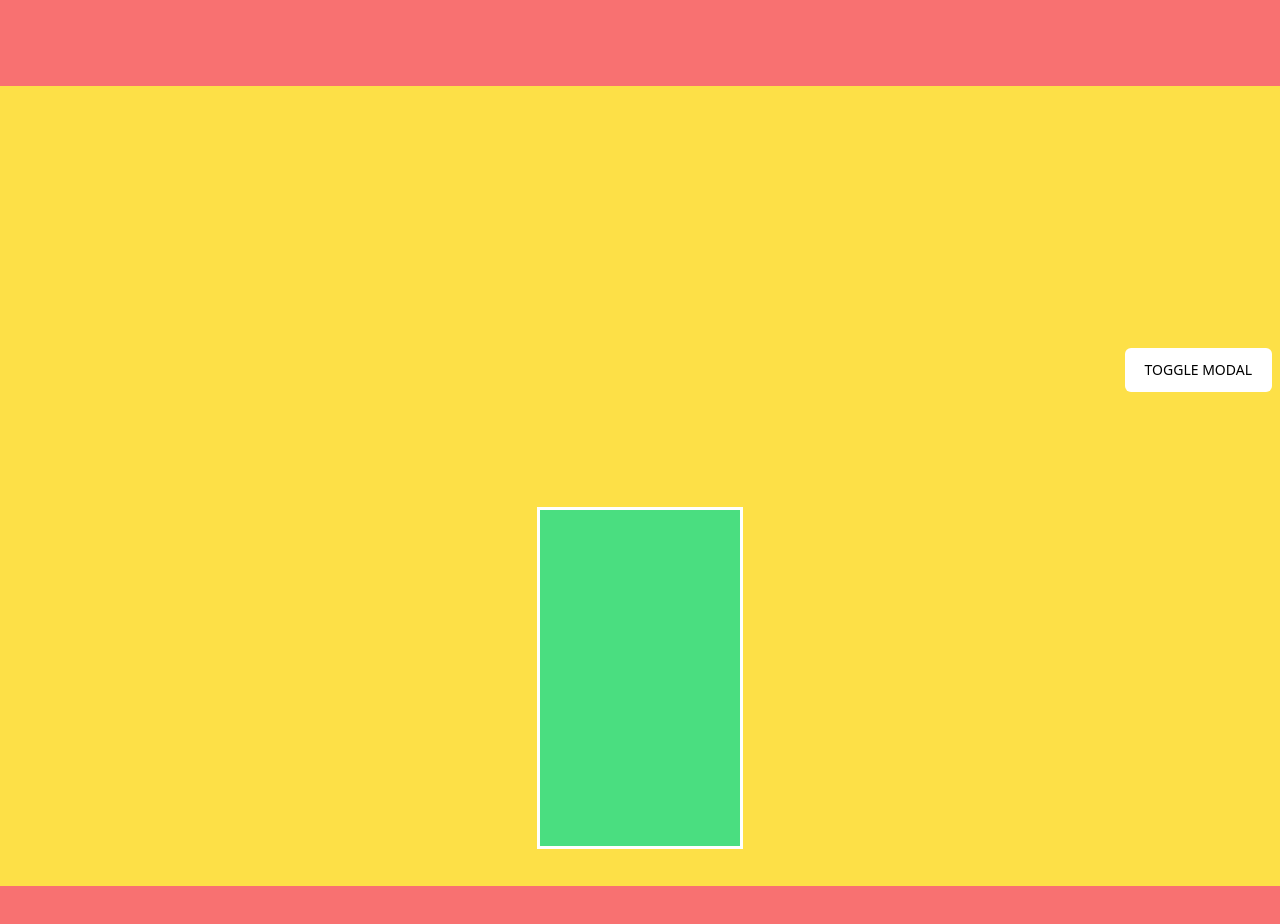
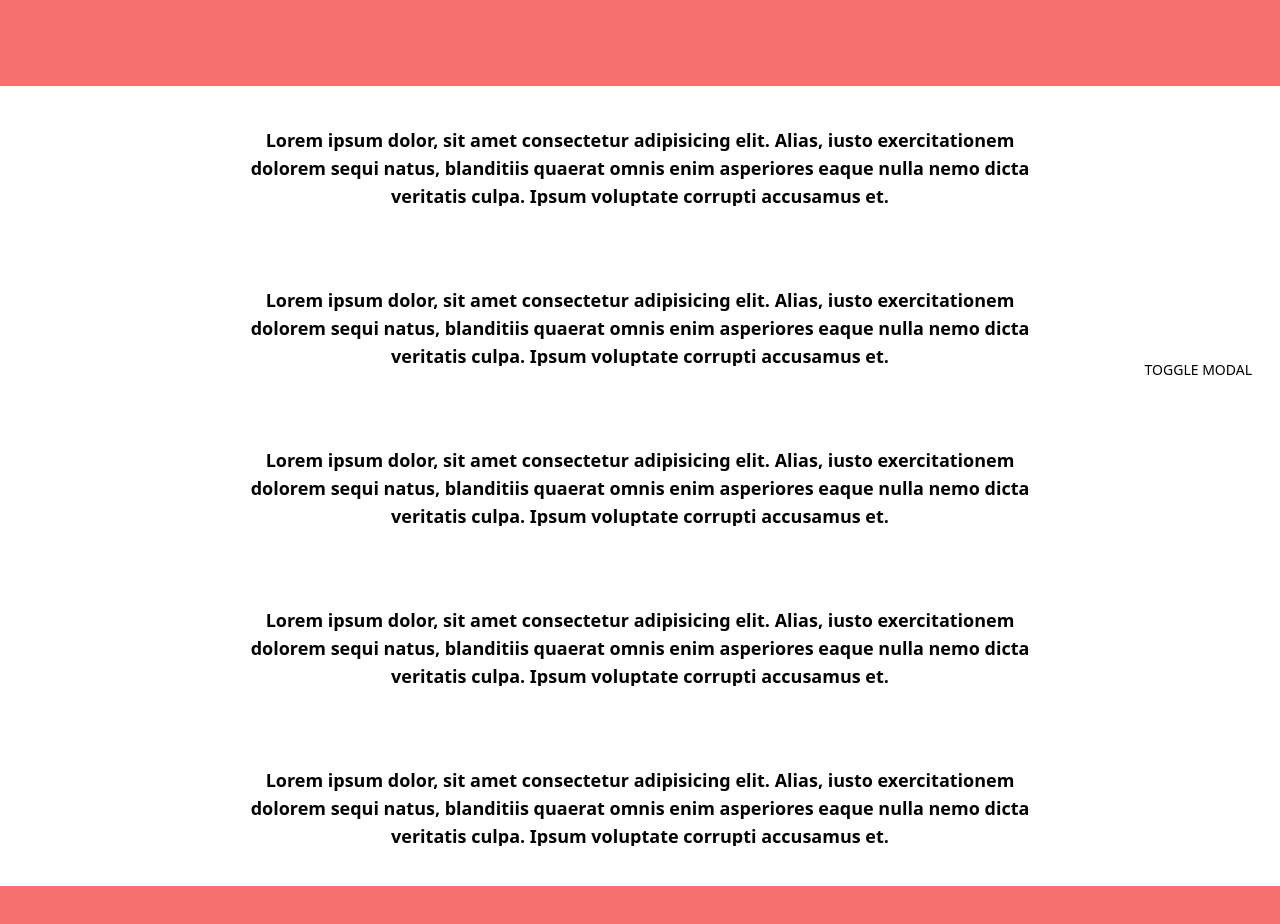
Before and after one commit to Ravi10000/react-ts-framer-motion-and-more, a React (Vite) app: page / in a window 1280 px wide. Shown: the part 400-1324 px from the top of the page. Built offline with nearby package versions, Linux system fonts and the light colour scheme.

Commit message:
add animate load on scroll

```diff
--- a/src/components/reveal.tsx
+++ b/src/components/reveal.tsx
@@ -6,7 +6,7 @@ type revealProps = {
 
 function Reveal({ children }: revealProps) {
     const ref = useRef(null);
-    const isInView = useInView(ref, { once: true });
+    const isInView = useInView(ref);
     const mainControls = useAnimation();
     const barControls = useAnimation();
     const revealVariants = {
@@ -25,13 +25,12 @@ function Reveal({ children }: revealProps) {
     }
     const barVariants = {
         initial: {
-            left: "-100%",
+            left: 0,
         },
         animate: {
-            left: 0,
+            left: "100%",
             transition: {
                 duration: .5,
-                // delay: .25,
                 ease: "easeInOut"
             }
         }
@@ -42,16 +41,26 @@ function Reveal({ children }: revealProps) {
             mainControls.start("animate");
         }
         // this works for {once: false} which is default
-        //  else {
-        //     mainControls.start("initial");
-        // }
+        else {
+            barControls.start("initial");
+            mainControls.start("initial");
+        }
     }, [isInView])
-    return <motion.div className='relative outline overflow-hidden'>
+    const colors = ["bg-blue-400", "bg-red-400", "bg-green-400", "bg-yellow-400"];
+    function randomInteger(min = 0, max = 3) {
+        return Math.floor(Math.random() * (max - min + 1)) + min;
+    }
+    return <motion.div className='relative overflow-hidden'>
         <motion.div variants={revealVariants} initial="initial" animate={mainControls} ref={ref}>
             {children}
         </motion.div>
 
-        <motion.div className='absolute h-full w-full top-0 left-0 bg-green-400 z-10' variants={barVariants} animate={barControls}></motion.div>
+        <motion.div className={`absolute h-full w-full top-0 left-0 z-10 ${colors[randomInteger()]}`}
+            variants={barVariants}
+            initial="initial"
+            animate={barControls}
+        >
+        </motion.div>
     </motion.div>
 }
 
--- a/src/pages/home.tsx
+++ b/src/pages/home.tsx
@@ -50,9 +50,22 @@ function HomePage() {
       <div className="w-full grow flex flex-col min-h-[300px] max-h-[500px]"><Move>
         <h1 className="page-heading">HOME PAGE</h1>
       </Move></div>
-      <div className="bg-yellow-300 h-[100vh] w-full flex items-end justify-center mb-[200px] p-10">
+      <div className="bg-white text-black h-[100vh] w-full flex flex-col items-center gap-20 justify-center mb-[200px] p-10">
         <Reveal>
-          <h1 className="text-lg font-bold max-w-[200px]">Lorem ipsum dolor, sit amet consectetur adipisicing elit. Alias, iusto exercitationem dolorem sequi natus, blanditiis quaerat omnis enim asperiores eaque nulla nemo dicta veritatis culpa. Ipsum voluptate corrupti accusamus et.</h1>
+          <h1 className="text-lg font-bold max-w-[800px]">Lorem ipsum dolor, sit amet consectetur adipisicing elit. Alias, iusto exercitationem dolorem sequi natus, blanditiis quaerat omnis enim asperiores eaque nulla nemo dicta veritatis culpa. Ipsum voluptate corrupti accusamus et.</h1>
+        </Reveal>
+        <Reveal>
+          <h1 className="text-lg font-bold max-w-[800px]">Lorem ipsum dolor, sit amet consectetur adipisicing elit. Alias, iusto exercitationem dolorem sequi natus, blanditiis quaerat omnis enim asperiores eaque nulla nemo dicta veritatis culpa. Ipsum voluptate corrupti accusamus et.</h1>
+        </Reveal>
+        <Reveal>
+          <h1 className="text-lg font-bold max-w-[800px]">Lorem ipsum dolor, sit amet consectetur adipisicing elit. Alias, iusto exercitationem dolorem sequi natus,
+            blanditiis quaerat omnis enim asperiores eaque nulla nemo dicta veritatis culpa. Ipsum voluptate corrupti accusamus et.</h1>
+        </Reveal>
+        <Reveal>
+          <h1 className="text-lg font-bold max-w-[800px]">Lorem ipsum dolor, sit amet consectetur adipisicing elit. Alias, iusto exercitationem dolorem sequi natus, blanditiis quaerat omnis enim asperiores eaque nulla nemo dicta veritatis culpa. Ipsum voluptate corrupti accusamus et.</h1>
+        </Reveal>
+        <Reveal>
+          <h1 className="text-lg font-bold max-w-[800px]">Lorem ipsum dolor, sit amet consectetur adipisicing elit. Alias, iusto exercitationem dolorem sequi natus, blanditiis quaerat omnis enim asperiores eaque nulla nemo dicta veritatis culpa. Ipsum voluptate corrupti accusamus et.</h1>
         </Reveal>
       </div>
     </motion.div>
```
